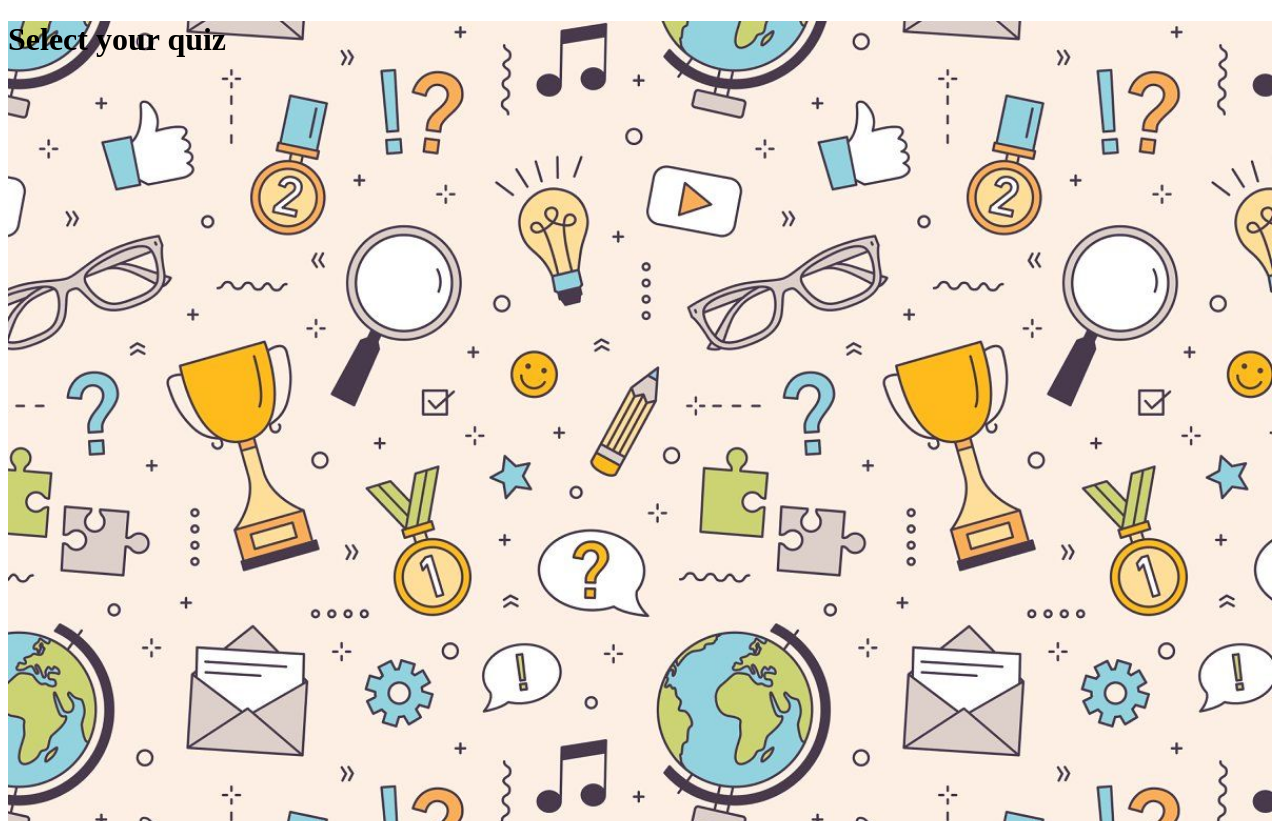
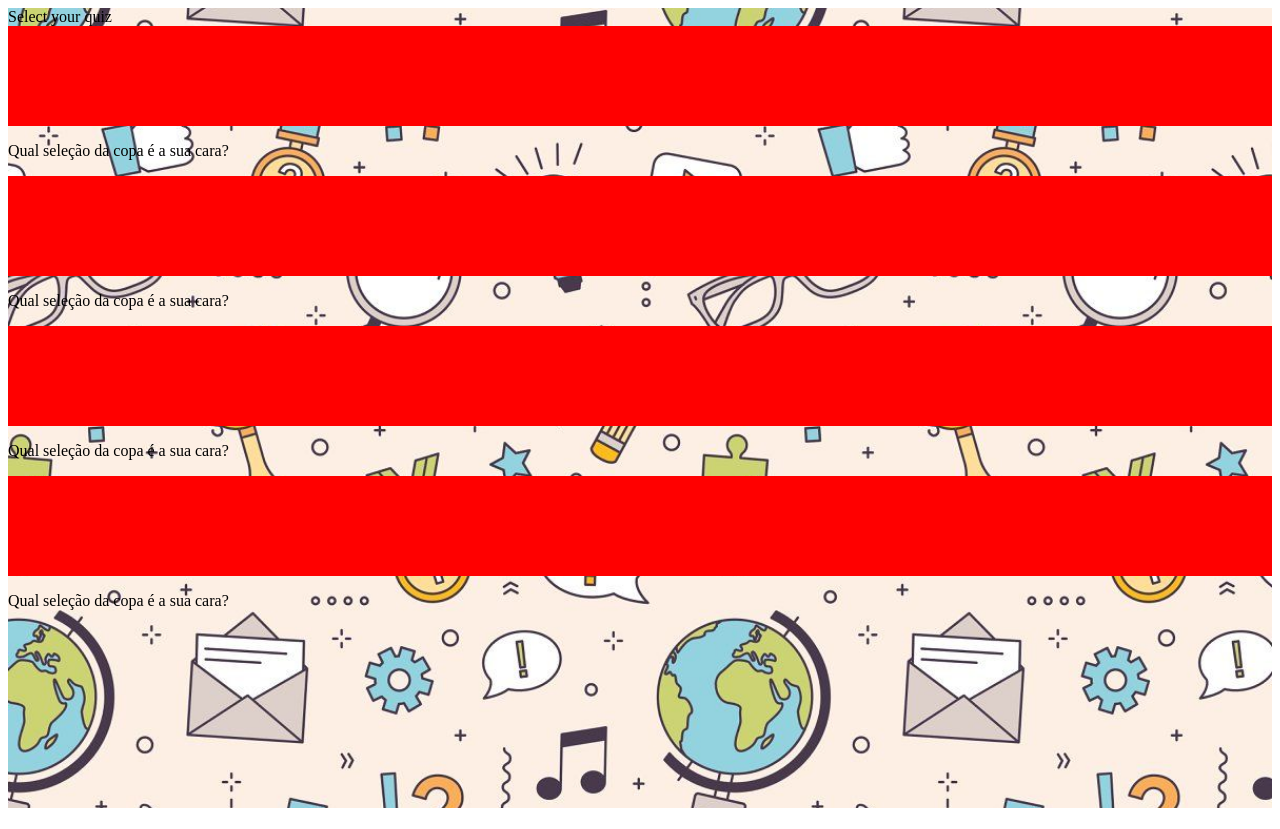
Before and after one commit to ToMattBan/quem_sou, a Vue app: page / in a window 1280 px wide. Built offline with nearby package versions, Linux system fonts and the light colour scheme.

Commit message:
Listagem de Quizes

```diff
--- a/src/App.vue
+++ b/src/App.vue
@@ -1,7 +1,9 @@
 <template>
   <main class="_df _aic _jcc" :style="bgStyle">
     <div class="_bdrs4 _bgwhite _bd2 _8/12">
-      <QuizSelect v-if="!quizStarted" />
+      <div class="_p">
+        <QuizSelect v-if="!quizStarted" />
+      </div>
     </div>
   </main>
 </template>
@@ -21,5 +23,5 @@ const quizStarted = false;
 
 <style scoped>
 main { height: 100vh }
-main div { height: 80% }
+main > div { height: 80% }
 </style>
--- /dev/null
+++ b/src/components/QuizBox.vue
@@ -0,0 +1,13 @@
+<template>
+  <div class="o-layout__item _6/12 _tac">
+    <div class="_cp" style="width: 100%; height: 100px; background-color: red;"></div>
+    <p class="_mt0 _cp">{{ props.title }}</p>
+  </div>
+</template>
+
+<script setup lang="ts">
+const props = defineProps({
+  image: { type: String, required: true },
+  title: { type: String, required: true },
+})
+</script>
--- a/src/components/QuizSelect.vue
+++ b/src/components/QuizSelect.vue
@@ -1,12 +1,19 @@
 <template>
   <div>
-    <h1 class="_tac">{{ texts.selectQuiz }}</h1>
+    <div class="_tac _fw7 _fz30 _mbsm">{{ texts.selectQuiz }}</div>
+    <div class="_o-layout">
+      <QuizBox v-for="quiz in quizes" image="" title="Qual seleção da copa é a sua cara?"/>
+    </div>
   </div>
 </template>
 
 <script setup lang="ts">
-import type { IHome } from "@/localization/Home/home_interface"
+import type { IHome } from "@/localization/interfaces/IHome"
 import { userLanguage, Home } from '@/localization/main';
 
+import QuizBox from './QuizBox.vue';
+
 const texts: IHome = Home[userLanguage];
+
+const quizes = ['', '', '', '']
 </script>
--- a/src/localization/Home/BR.ts
+++ b/src/localization/Home/BR.ts
@@ -1,4 +1,4 @@
-import type { IHome } from "./home_interface";
+import type { IHome } from "../interfaces/IHome";
 
 const textsHomeBr: IHome = {
   "selectQuiz": "Selecione seu quiz",
--- a/src/localization/Home/EN.ts
+++ b/src/localization/Home/EN.ts
@@ -1,4 +1,4 @@
-import type { IHome } from "./home_interface";
+import type { IHome } from "../interfaces/IHome";
 
 const textsHomeEn: IHome = {
   "selectQuiz": "Select your quiz",
--- a/src/localization/Home/home.ts
+++ b/src/localization/Home/home.ts
@@ -1,4 +1,4 @@
-import type { IHome } from './home_interface';
+import type { IHome } from '../interfaces/IHome';
 import BR from './BR';
 import EN from './EN';
 
```
Also changed, not shown: src/localization/interfaces/IHome.ts (renamed from src/localization/Home/home_interface.ts).
